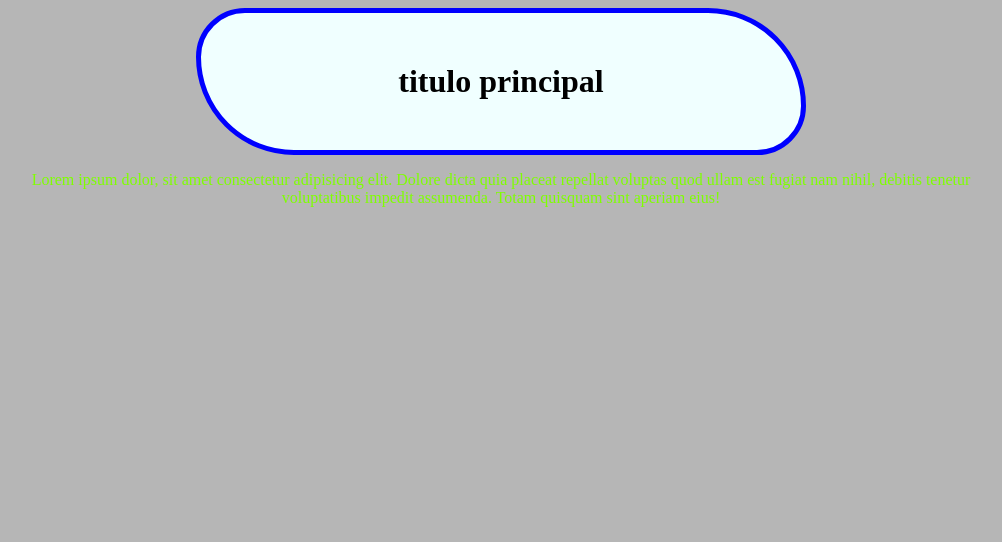
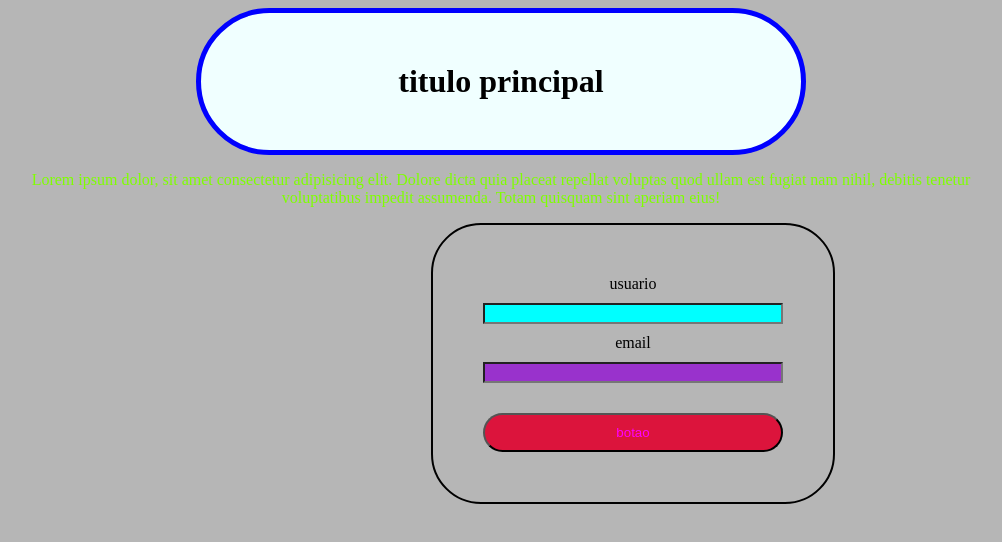
Before and after one commit to anthonny61819506/aprendendo-css, a plain HTML site: page index.html in a window 1280 px wide. Shown: the whole page, without its empty margins (7-1009 px from the left). Drawn offline with Linux system fonts and the light colour scheme.

Commit message:
css em ids e tags

```diff
--- a/indeex.html
+++ b/index.html
@@ -18,5 +18,15 @@
      fugiat nam nihil, debitis tenetur voluptatibus impedit assumenda.
      Totam quisquam sint aperiam eius!</p>
    </div>
+
+   <div id="area-login">
+    <label for="usuario">usuario</label>
+    <input type="text" id="usuario">
+
+    <label for="login">email</label>
+    <input type="email" id="email">
+
+    <button>botao</button>
+   </div>
 </body>
 </html>
--- a/style.css
+++ b/style.css
@@ -8,10 +8,10 @@ h1 {
     color: black;
     background-color: azure;
     border: 5px solid blue;
-    border-radius: 50px 100px;
+    border-radius: 100px;
     text-align: center;
     width: 500px;
-    margin: 0 auto;
+    margin: auto;
 }
 
 div{width: 1000px;
@@ -25,3 +25,34 @@ div{width: 1000px;
 
 
 }
+#area-login{
+    width: 300px;
+    display: flex;
+    flex-direction: column;
+    gap: 10PX;
+    margin: auto;
+    border: 2px solid black;
+    padding: 50px;
+    border-radius: 50px;
+}
+button{
+    margin-top: 20px;
+    background-color: crimson;
+    color: magenta;
+    padding: 10px;
+    border-radius: 50px;
+}
+#usuario{
+    background-color: aqua;
+}
+input[type="email"]{
+    background-color: darkorchid;
+}
+
+button:hover{
+    background-color: chartreuse;
+    color: white;
+    border: solid 2px black;
+    font-size: 25px;
+
+}
```
